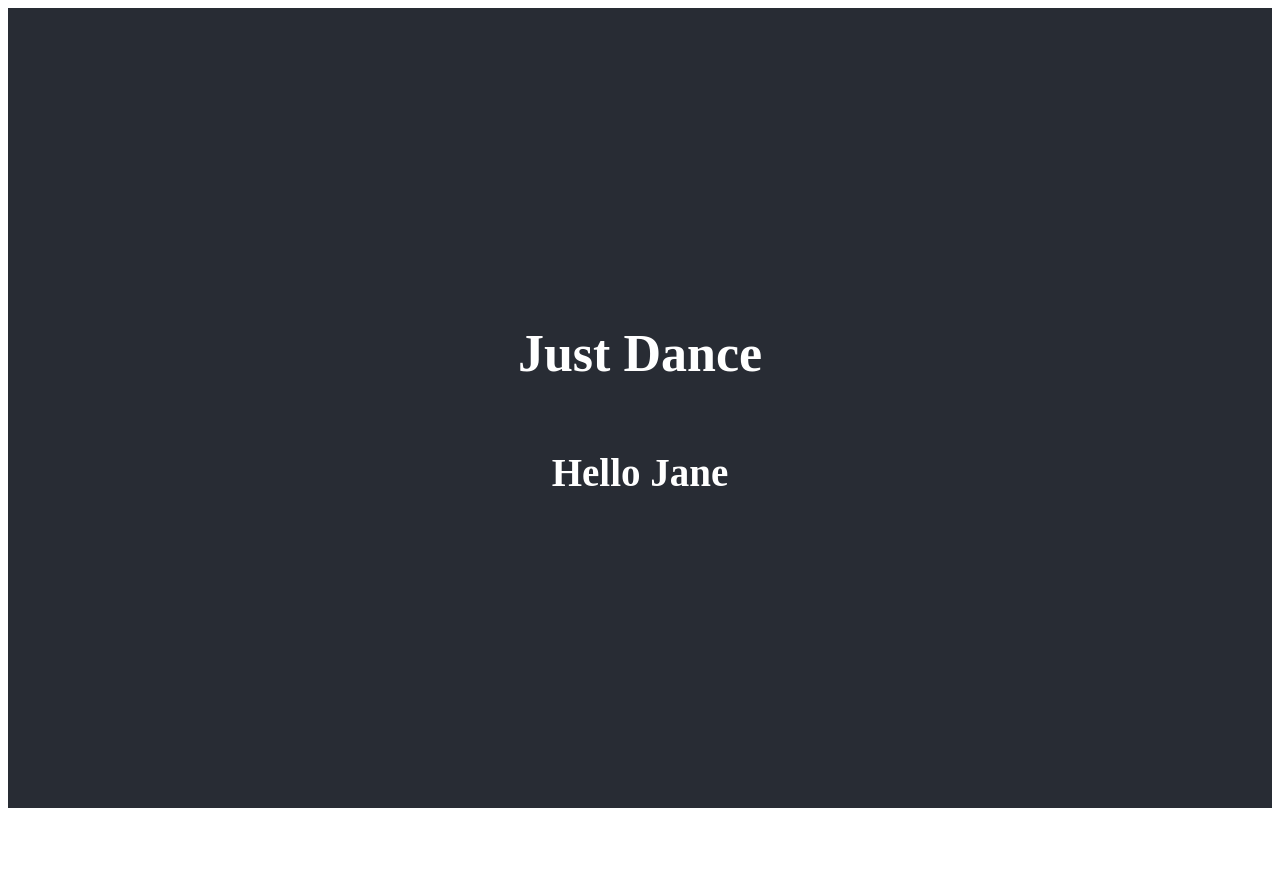
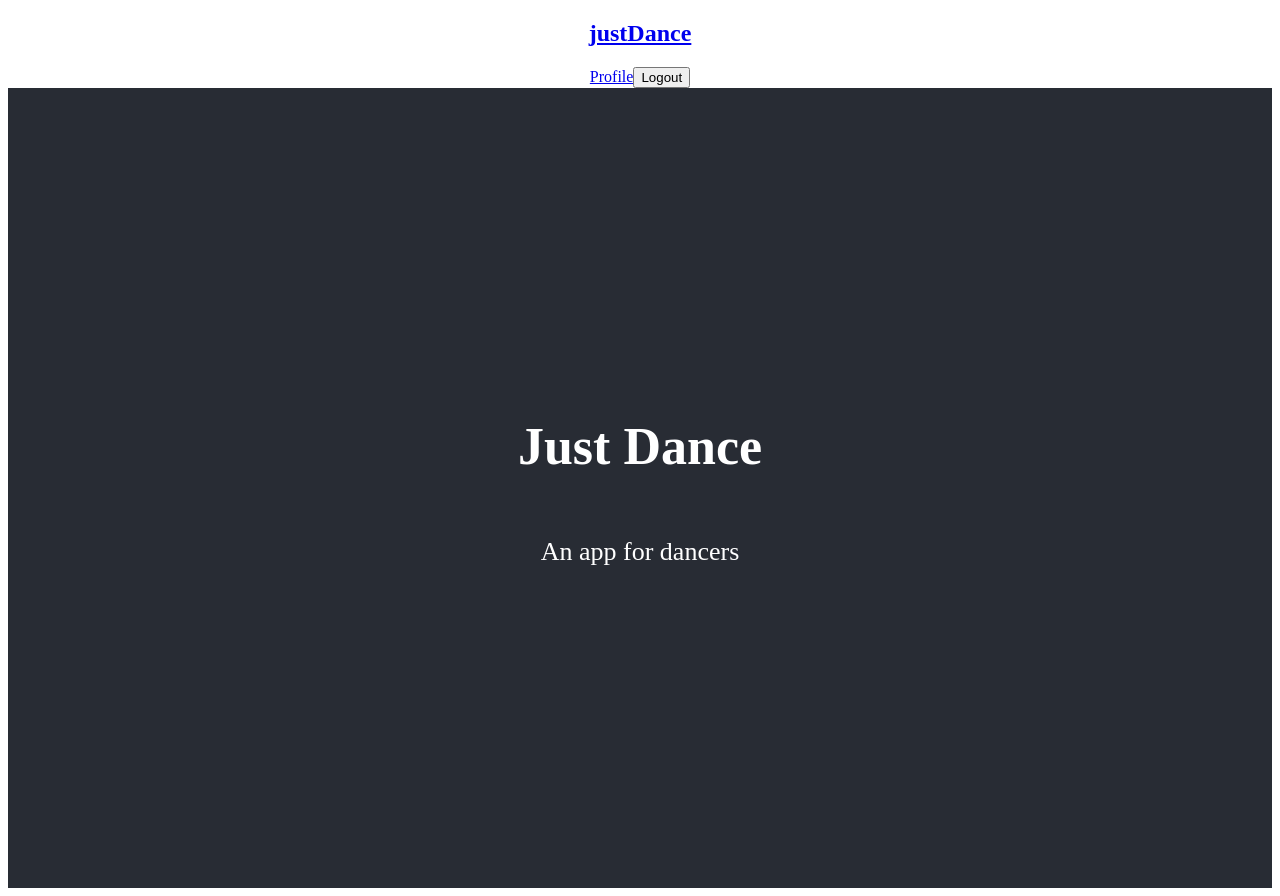
Before and after one commit to janeskywalker/justdance-front-end, a React (Create React App) app: page / in a window 1280 px wide. Before the commit the page ends 816 px from the top, so only its background shows below. Built offline with nearby package versions, Linux system fonts and the light colour scheme.

Commit message:
profile route

```diff
--- a/src/App.js
+++ b/src/App.js
@@ -1,20 +1,22 @@
 import React from 'react';
 import './App.css';
 import { connect } from 'react-redux'
+import NavBar from './components/NavBar';
 
 function App({ user }) {
   return (
     <div className="App">
 
+      <NavBar />
+
       <header className="App-header">
-        <h1>
-          Just Dance
-        </h1>
+        <h1>Just Dance</h1>
+        <p>An app for dancers</p>
+        {/* <h2>Hello {user.name}</h2> */}
+      </header>
 
 
-        <h2>Hello {user.name}</h2>
 
-      </header>
     </div>
   );
 }
--- /dev/null
+++ b/src/components/NavBar.js
@@ -0,0 +1,65 @@
+import React from 'react';
+import { Link } from 'react-router-dom'
+import { connect } from 'react-redux'
+// import {ProfileContainer} from './Profile/ProfileContainer'
+
+const NavBar = ({user}) => {
+
+    // if logged in, show homepage link, link to profile and logout button
+    if(user) {
+        return (
+            <nav>
+                <Link to="/" className="brand-link">
+                    <h1 className="brand-header">justDance</h1>
+                </Link>
+
+                <Link className="nav-btn" to="/profile">
+                    Profile
+                </Link>
+
+                <button
+                className="nav-btn"
+                style={{cursor: 'pointer'}}
+                onClick={()=>{console.log('clicked logout')}}>Logout</button>
+
+            </nav>
+        )
+
+    } else {
+        // if not logged in, show hompage link, signup and login button
+        return (
+            <nav>
+                <Link to="/" className="brand-link">
+                    <h1 className="brand-header">justDance</h1>
+                </Link>
+
+                <button
+                className="nav-btn"
+                style={{cursor: 'pointer'}}
+                onClick={()=>{console.log('clicked signup')}}>Signup</button>
+
+                <button
+                className="nav-btn"
+                style={{cursor: 'pointer'}}
+                onClick={()=>{console.log('clicked signup')}}>Login</button>
+
+            </nav>
+        )
+
+
+
+    }
+
+
+
+
+}
+
+
+
+function mapStateToProps(state) {
+    console.log('state: ', state)
+    return { user: state.currentUser }
+  }
+
+export default connect(mapStateToProps)(NavBar);
--- /dev/null
+++ b/src/components/Profile/ProfileContainer.js
@@ -0,0 +1,19 @@
+import React from 'react';
+import { connect } from 'react-redux'
+
+
+function ProfileContainer({ state }) {
+  return (
+    <div className="App">
+      <h2>I am ProfileContainer</h2>
+    </div>
+  );
+}
+
+// function mapStateToProps(state) {
+//   console.log('state: ', state)
+//   return { state: state}
+// }
+
+// export default connect(mapStateToProps)(ProfileContainer);
+export default ProfileContainer
--- a/src/index.js
+++ b/src/index.js
@@ -3,6 +3,7 @@ import ReactDOM from 'react-dom';
 import { Provider } from 'react-redux';
 import App from './App';
 import configureStore from './configureStore';
+import { BrowserRouter as Router } from 'react-router-dom'
 
 // get store
 // pass it to provider
@@ -11,5 +12,7 @@ const store = configureStore();
 
 ReactDOM.render(
   <Provider store={store}>
-    <App />
+    <Router>
+      <App />
+    </Router>
   </Provider>, document.getElementById('root'))
--- a/src/reducers/index.js
+++ b/src/reducers/index.js
@@ -5,9 +5,10 @@ const initialState = {
         email: 'test@test.com',
         avatar: 'avatar.jpg',
     },
+    currentStudio: null,
     studios: [],
     reviews: [],
-    currentStudio: null,
+
 }
 
 const reducer = (state = initialState, action) => {
```
